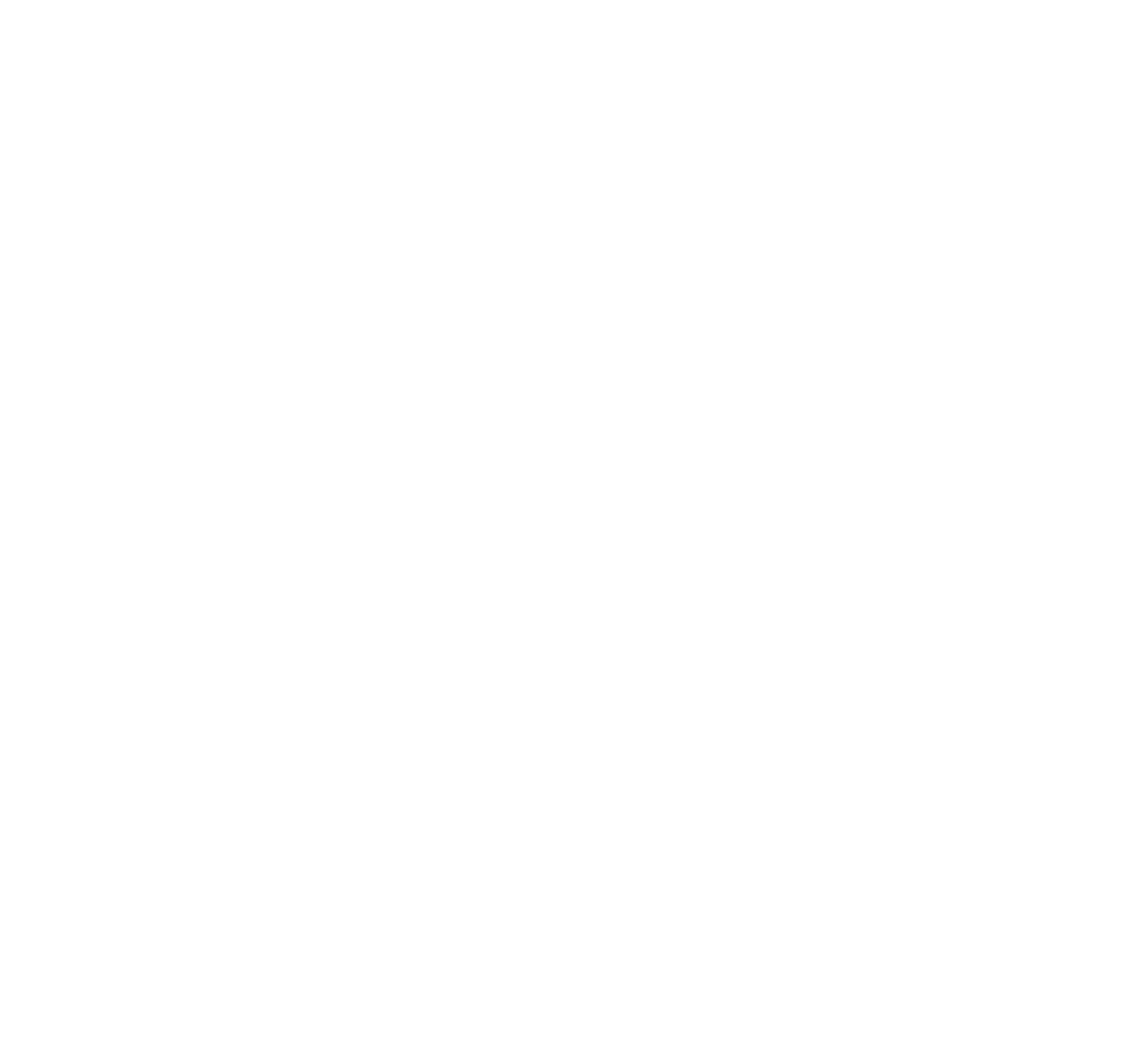
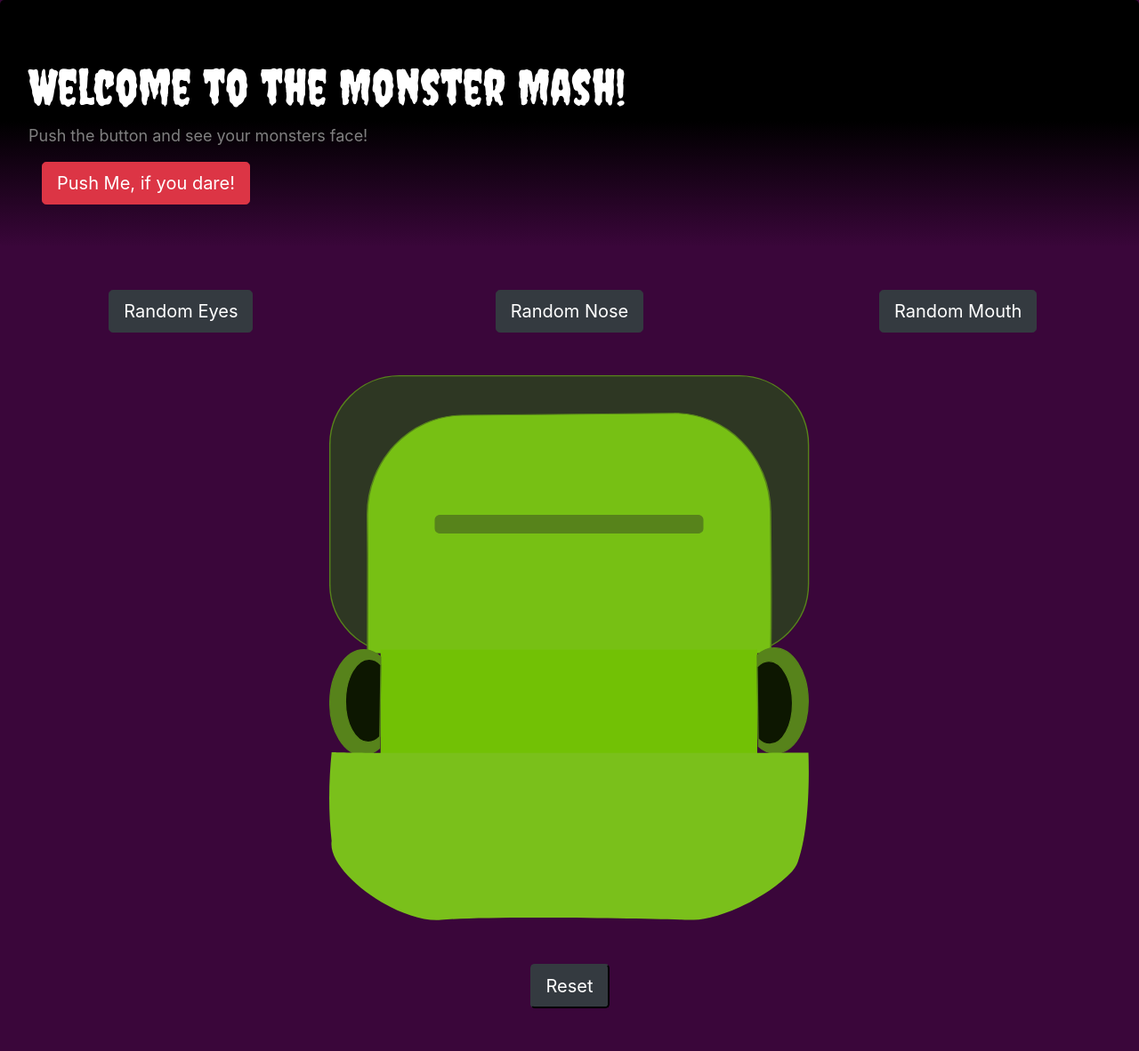
Before and after one commit to MattG-Git/Monster_face_mashup, a website: page index.html in a window 1280 px wide. Shown: the whole page at 89% size. Before the commit the page ends 800 px from the top, so only its background shows below. Drawn offline with nearby package versions, Linux system fonts and the light colour scheme; a web font is replaced by a local one.

Commit message:
html/css setup v1

```diff
--- /dev/null
+++ b/CSS/styles.scss
@@ -0,0 +1,14 @@
+$main-bg: rgb(58, 6, 58);
+$creepster: 'Creepster', cursive;
+$eater: 'Eater', cursive;
+$luckiest: 'Luckiest Guy', cursive;
+$dracula: 'Nosifer', cursive;
+$rancho: 'Rancho', cursive;
+
+body {
+    background-color: $main-bg;
+}
+
+h1{
+    font-family: $creepster;
+}
--- a/index.html
+++ b/index.html
@@ -3,9 +3,58 @@
 <head>
     <meta charset="UTF-8">
     <meta name="viewport" content="width=device-width, initial-scale=1.0">
+    <!--Bootstrap CSS-->
+    <link rel="stylesheet" href="https://stackpath.bootstrapcdn.com/bootstrap/4.5.2/css/bootstrap.min.css" integrity="sha384-JcKb8q3iqJ61gNV9KGb8thSsNjpSL0n8PARn9HuZOnIxN0hoP+VmmDGMN5t9UJ0Z" crossorigin="anonymous">
+    <link rel="stylesheet" href="CSS/styles.css">
+    <!--Fonts-->
+    <link href="https://fonts.googleapis.com/css2?family=Creepster&family=Eater&family=Luckiest+Guy&family=Nosifer&family=Rancho&display=swap" rel="stylesheet">
+
     <title>Monster Face Mash-up</title>
 </head>
 <body>
+    <div class="jumbotron pb-5">
+        <h1>Welcome to the Monster Mash!</h1>
+        <p class="instructions">Push the button and see your monsters face!</p>
+        <div class="col">
+            <button class="btn btn-danger btn-lg">Push Me, if you dare!</button>
+        </div>
+    </div>
+    <div class="row text-center mt-5">
+        <div class="col-sm-4">
+            <button class="btn btn-dark btn-lg">Random Eyes</button>
+        </div>
+        <div class="col-sm-4">
+            <button class="btn btn-dark btn-lg">Random Nose</button>
+        </div>
+        <div class="col-sm-4">
+            <button class="btn btn-dark btn-lg">Random Mouth</button>
+        </div>
+    </div>
+    <div class="container pt-5 pb-5">
+        <div class="row">
+            <div class="col-sm-6 mb-n2 mx-auto">
+                <img src="Images/Frankenstein/Forehead/Frank_forehead_master.svg">
+            </div>
+        </div>
+        <div class="row">
+            <div class="col-sm-6 mx-auto">
+                <img src="Images/Frankenstein/Nose/Frank_nose_Master.svg">
+            </div>
+        </div>
+        <div class="row">
+            <div class="col-sm-6 mt-n1 mx-auto">
+                <img src="Images/Frankenstein/Mouth/Frank_chin_masater.svg">
+            </div>
+        </div>
+    </div>
+    <div class="row">
+        <div class="col text-center mb-5">
+            <button class="btn-dark btn-lg">Reset</button>
+        </div>
+    </div>
 
+    <script src="https://code.jquery.com/jquery-3.5.1.slim.min.js" integrity="sha384-DfXdz2htPH0lsSSs5nCTpuj/zy4C+OGpamoFVy38MVBnE+IbbVYUew+OrCXaRkfj" crossorigin="anonymous"></script>
+    <script src="https://cdn.jsdelivr.net/npm/popper.js@1.16.1/dist/umd/popper.min.js" integrity="sha384-9/reFTGAW83EW2RDu2S0VKaIzap3H66lZH81PoYlFhbGU+6BZp6G7niu735Sk7lN" crossorigin="anonymous"></script>
+    <script src="https://stackpath.bootstrapcdn.com/bootstrap/4.5.2/js/bootstrap.min.js" integrity="sha384-B4gt1jrGC7Jh4AgTPSdUtOBvfO8shuf57BaghqFfPlYxofvL8/KUEfYiJOMMV+rV" crossorigin="anonymous"></script>
 </body>
 </html>
```
Also changed, not shown: package.json (+10 -2 lines), CSS/styles.css (added), Images/Frankenstein/Forehead/Frank_forehead_master.svg (added), Images/Frankenstein/Mouth/Frank_chin_masater.svg (added), Images/Frankenstein/Nose/Frank_nose_Master.svg (added), 6 other files.
